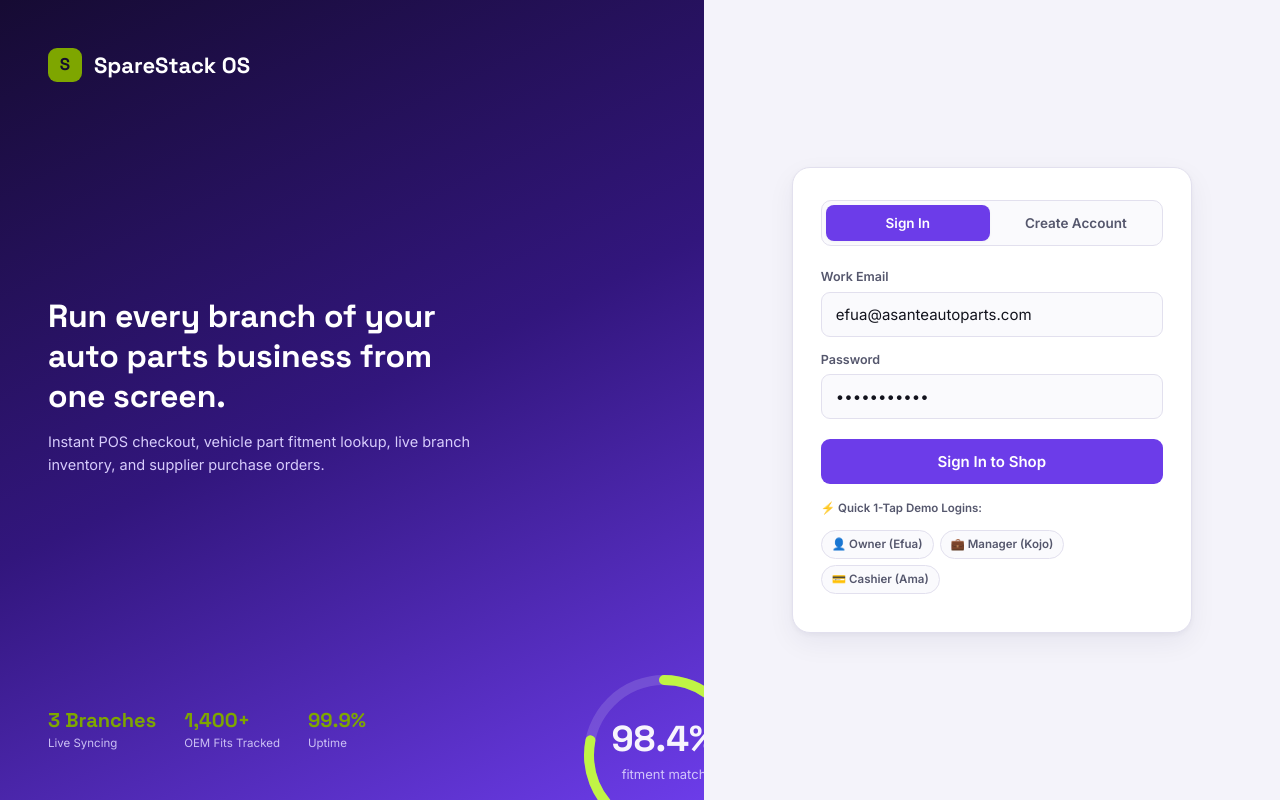
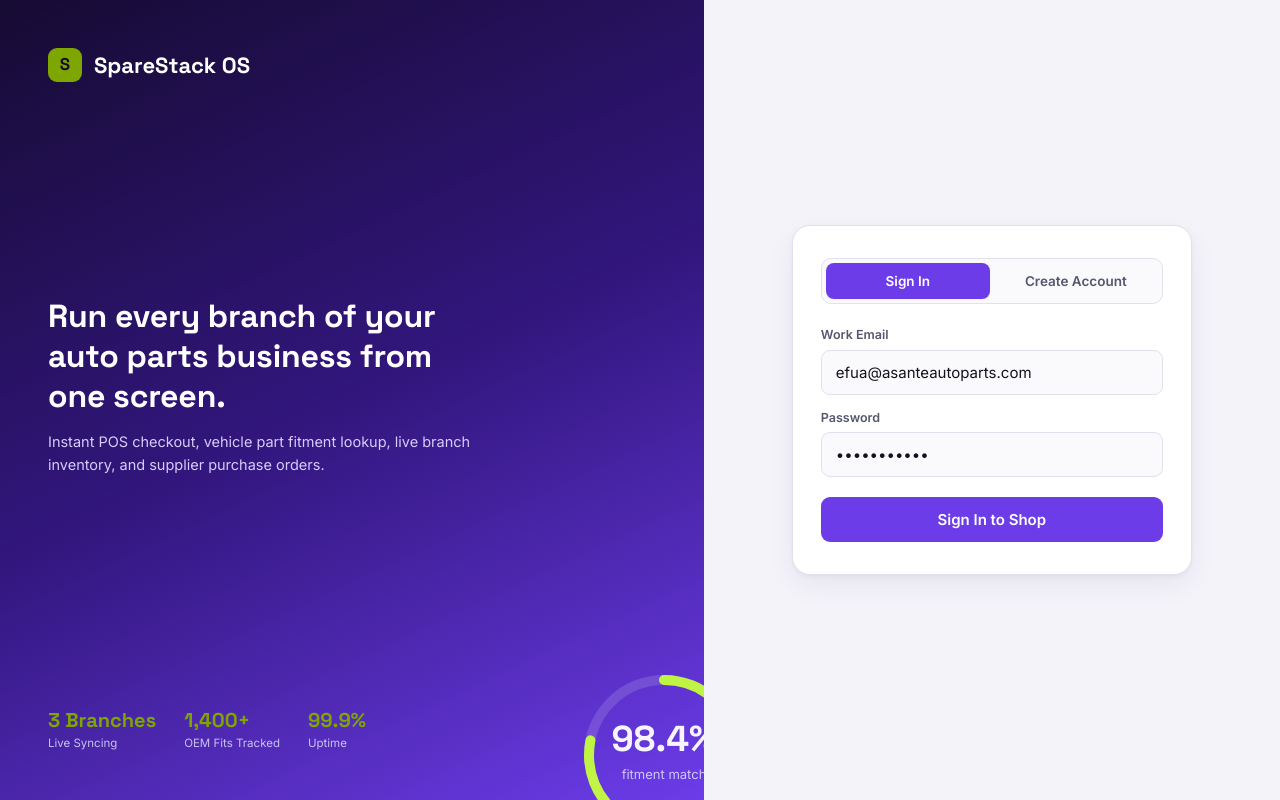
Before and after one commit to vladTheIm/auto_parts, a PHP site: page / in a window 1280 px wide. Run offline with PHP 8.4, Linux system fonts and the light colour scheme; data that the repository does not hold is empty.

Commit message:
Remove demo-chip role switcher from auth screen; login auto-detects role

```diff
--- a/assets/css/app.css
+++ b/assets/css/app.css
@@ -194,15 +194,6 @@ button, input, select, textarea { font-family: inherit; }
   background: var(--panel-raised); color: var(--ink); transition: border-color 0.15s, box-shadow 0.15s;
 }
 .auth-form input:focus, .auth-form select:focus { outline: none; border-color: var(--accent); box-shadow: 0 0 0 3px var(--accent-tint); background: var(--panel); }
-
-.demo-chips {
-  display: flex; gap: 6px; margin: 12px 0 6px; flex-wrap: wrap;
-}
-.demo-chip {
-  font-size: 11.5px; font-weight: 600; padding: 5px 10px; border-radius: 16px; border: 1px solid var(--line);
-  background: var(--panel-raised); color: var(--ink-soft); cursor: pointer; transition: 0.12s;
-}
-.demo-chip:hover { border-color: var(--accent); color: var(--accent); background: var(--accent-tint); }
 
 .role-grid { display: grid; grid-template-columns: repeat(3, 1fr); gap: 8px; margin-top: 6px; }
 .role-opt { border: 1px solid var(--line); border-radius: 9px; padding: 10px 6px; text-align: center; cursor: pointer; font-size: 12px; font-weight: 600; color: var(--ink-soft); background: var(--panel-raised); }
--- a/index.php
+++ b/index.php
@@ -71,15 +71,6 @@ $settings = Settings::getAll();
         <div class="errline" id="loginErr">Please fill in your credentials.</div>
 
         <button class="authbtn" onclick="App.doLogin()">Sign In to Shop</button>
-
-        <div style="margin-top:16px;">
-          <div style="font-size:11.5px; color:var(--ink-soft); font-weight:600; margin-bottom:6px;">⚡ Quick 1-Tap Demo Logins:</div>
-          <div class="demo-chips">
-            <span class="demo-chip" onclick="fillDemo('owner')">👤 Owner (Efua)</span>
-            <span class="demo-chip" onclick="fillDemo('manager')">💼 Manager (Kojo)</span>
-            <span class="demo-chip" onclick="fillDemo('cashier')">💳 Cashier (Ama)</span>
-          </div>
-        </div>
       </div>
 
       <div id="signupForm" style="display:none;">
@@ -682,14 +673,6 @@ function pickRole(el) {
   signupRole = el.dataset.role;
   document.getElementById('orgLabel').textContent = signupRole === 'Owner' ? 'Dealership Name' : 'Branch Invite Code';
 }
-function fillDemo(role) {
-  const emailInput = document.getElementById('loginEmail');
-  const passInput = document.getElementById('loginPassword');
-  passInput.value = 'password123';
-  if (role === 'owner') emailInput.value = 'efua@asanteautoparts.com';
-  if (role === 'manager') emailInput.value = 'kojo@asanteautoparts.com';
-  if (role === 'cashier') emailInput.value = 'ama@asanteautoparts.com';
-}
 </script>
 <script src="assets/js/app.js"></script>
 <script src="assets/js/pos.js"></script>
```
Also changed, not shown: memory.md (+1 -1 lines).
